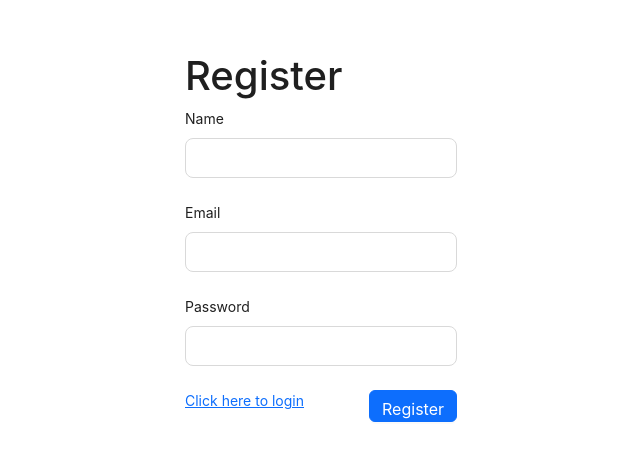
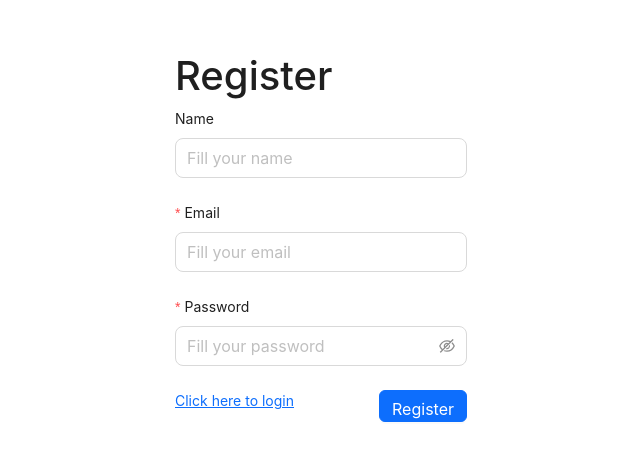
Before and after one commit to HuynhNX29/K3-BigProject-Client, a React (Create React App) app: page /register in a window 1280 px wide. Shown: the part 123-584 px from the top of the page, without its empty margins (319-959 px from the left). Built offline with nearby package versions, Linux system fonts and the light colour scheme.

Commit message:
add login register page

```diff
--- a/src/pages/Login.jsx
+++ b/src/pages/Login.jsx
@@ -14,14 +14,30 @@ const Login = () => {
 
     const [form] = Form.useForm();
 
-    const submitHandler = async (values) => {
+    const handleLogin = async (values) => {
         // console.log(values);
+        const { name, password } = values
+        const api = `/login`
         try {
             setIsLoading(true);
-            const { data } = await axios.post('/users/login', values)
+            const res = await axios({
+                method: 'post',
+                url: `http://localhost:8080/api/v1/users${api}`,
+                headers: {
+                    'Content-Type': 'application/json',
+                },
+                data: values
+            })
             setIsLoading(false);
             message.success('Login successfully!')
-            localStorage.setItem('user', JSON.stringify({ ...data, password: '' }))
+            // localStorage.setItem('user', JSON.stringify({ ...res, password: '' }))
+            if (res && res.status === 200 && res.data) {
+                const data = res.data.data;
+
+                localStorage.setItem('user', JSON.stringify(data));
+                // console.log(data);
+
+            }
             navigate('/')
         } catch (error) {
             setIsLoading(false);
@@ -34,14 +50,27 @@ const Login = () => {
         <div>
             <div className="register-page">
                 {isLoading && <Spinner />}
-                <Form form={form} layout='vertical' onFinish={submitHandler}>
+                <Form form={form}
+                    layout='vertical'
+                    onFinish={handleLogin}>
                     <h1>Login</h1>
 
-                    <Form.Item label='Email' name='email'>
-                        <Input type='email' size='large' />
+                    <Form.Item label='Name'
+                        name={'name'}
+                    >
+                        <Input placeholder='Fill your name'
+                            size='large' />
                     </Form.Item>
-                    <Form.Item label='Password' name='password'>
-                        <Input type='password' size='large' />
+
+                    <Form.Item label='Password'
+                        name='password'
+                        rules={[{
+                            required: true,
+                            message: 'Password is required'
+                        }]}
+                    >
+                        <Input.Password placeholder='Fill your password'
+                            size='large' />
                     </Form.Item>
 
                     <div className="d-flex justify-content-between ">
--- a/src/pages/Register.jsx
+++ b/src/pages/Register.jsx
@@ -12,12 +12,25 @@ const Register = () => {
 
     const [form] = Form.useForm();
 
-    const submitHandler = async (values) => {
-        console.log(values);
-
+    const handleRegister = async (values) => {
+        // console.log(values);
+        const { name, email, password } = values
+        const api = `/register`
         try {
             setIsLoading(true)
-            await axios.post('/users/register', values)
+            // await axios.post('/users/register', values)
+            const res = await axios({
+                method: 'post',
+                url: `http://localhost:8080/api/v1/users${api}`,
+                headers: {
+                    'Content-Type': 'application/json',
+                },
+                data: values
+            })
+
+
+            // console.log(res);
+
             message.success('Registration successfully!')
             setIsLoading(false)
 
@@ -35,17 +48,41 @@ const Register = () => {
 
                 {isLoading && <Spinner />}
 
-                <Form form={form} layout='vertical' onFinish={submitHandler}>
+                <Form form={form}
+                    layout='vertical'
+                    onFinish={handleRegister}>
                     <h1>Register</h1>
 
-                    <Form.Item label='Name' name='name'>
-                        <Input size='large' />
+                    <Form.Item label='Name'
+                        name={'name'}
+
+                    >
+                        <Input placeholder='Fill your name'
+                            size='large' />
                     </Form.Item>
-                    <Form.Item label='Email' name='email'>
-                        <Input type='email' size='large' />
+
+                    <Form.Item label='Email'
+                        name={'email'}
+                        rules={[{
+                            required: true,
+                            message: 'Email is required',
+
+                        }]}
+                    >
+                        <Input placeholder='Fill your email'
+                            type='email'
+                            size='large' />
                     </Form.Item>
-                    <Form.Item label='Password' name='password'>
-                        <Input type='password' size='large' />
+
+                    <Form.Item label='Password'
+                        name={'password'}
+                        rules={[{
+                            required: true,
+                            message: 'Password is required'
+                        }]}
+                    >
+                        <Input.Password placeholder='Fill your password'
+                            size='large' />
                     </Form.Item>
 
                     <div className="d-flex justify-content-between ">
```
